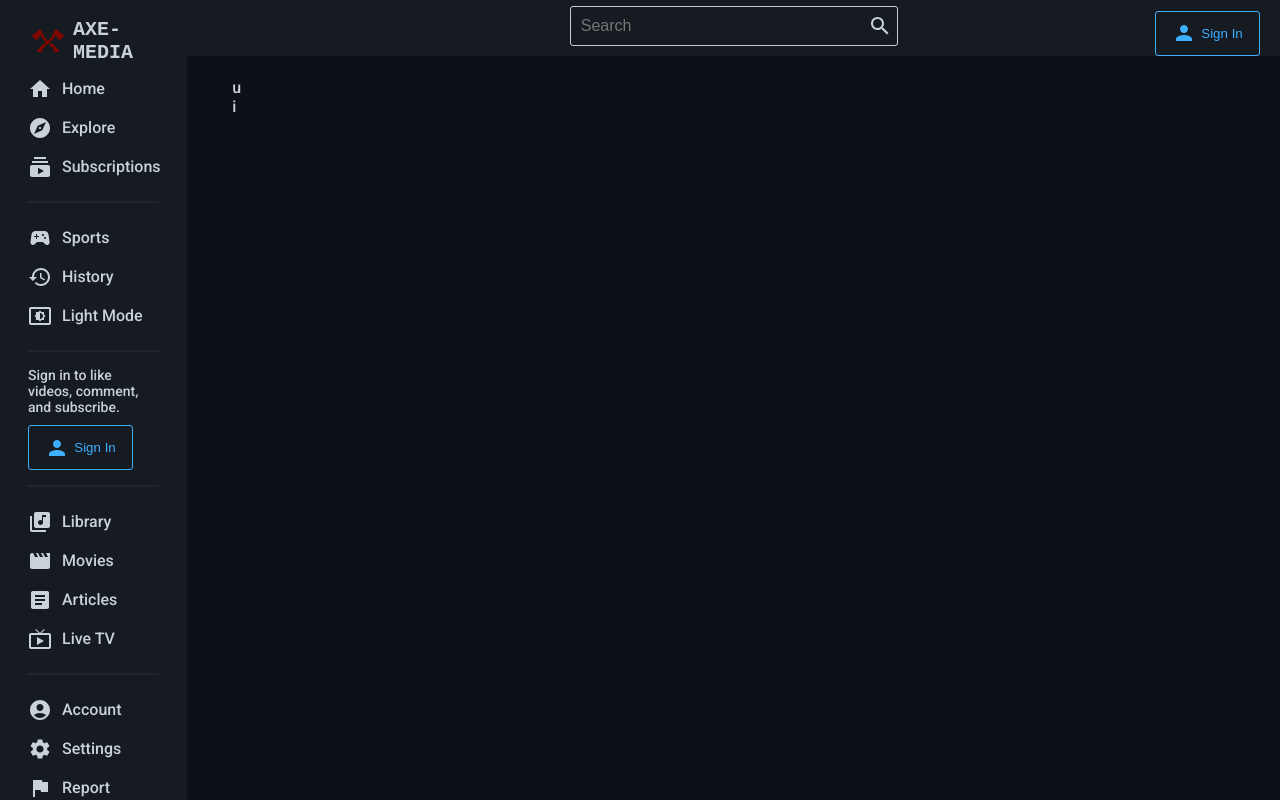
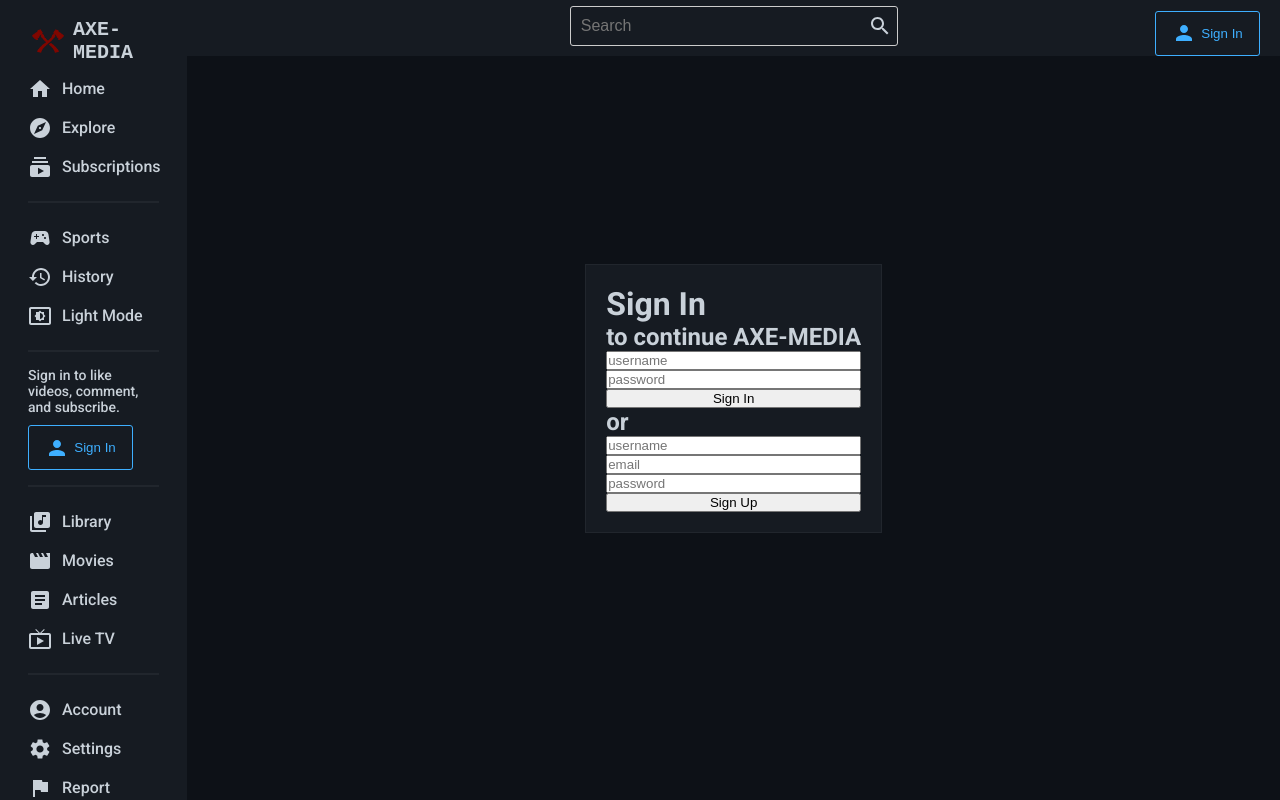
Before and after one commit to BlessingLuphahla/Redd-Tube, a React (Vite) app: page /login in a window 1280 px wide. Built offline with nearby package versions, Linux system fonts and the light colour scheme.

Commit message:
Login update

```diff
--- a/src/pages/Login.jsx
+++ b/src/pages/Login.jsx
@@ -1,16 +1,55 @@
 import styled from "styled-components";
 
-const Container = styled.div``;
+const Container = styled.div`
+  display: flex;
+  justify-content: center;
+  align-items: center;
+  height: 80vh;
+`;
 
-const SignInWrapper = styled.div``;
+const MainWrapper = styled.div`
+  background-color: ${({ theme }) => theme.bgLighter};
+  border: 1px solid ${({ theme }) => theme.soft};
+  padding: 20px;
+`;
 
-const SignUpWrapper = styled.div``;
+const SignInWrapper = styled.div`
+  display: flex;
+  flex-direction: column;
+`;
+
+const SignUpWrapper = styled.div`
+  display: flex;
+  flex-direction: column;
+`;
+
+const HeaderText = styled.h1``;
+
+const SubText = styled.h2``;
+
+const Input = styled.input``;
+
+const Button = styled.button``;
 
 function Login() {
   return (
     <Container>
-      <SignInWrapper>u</SignInWrapper>
-      <SignUpWrapper>i</SignUpWrapper>
+      <MainWrapper>
+        <SignInWrapper>
+          <HeaderText>Sign In</HeaderText>
+          <SubText>to continue AXE-MEDIA</SubText>
+          <Input type="text" placeholder="username" />
+          <Input type="password" placeholder="password" />
+          <Button>Sign In</Button>
+        </SignInWrapper>
+        <SignUpWrapper>
+          <SubText>or</SubText>
+          <Input type="text" placeholder="username" />
+          <Input type="email" placeholder="email" />
+          <Input type="password" placeholder="password" />
+          <Button>Sign Up</Button>
+        </SignUpWrapper>
+      </MainWrapper>
     </Container>
   );
 }
```
